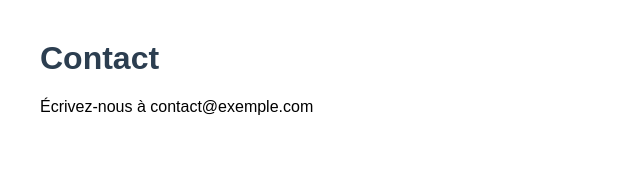
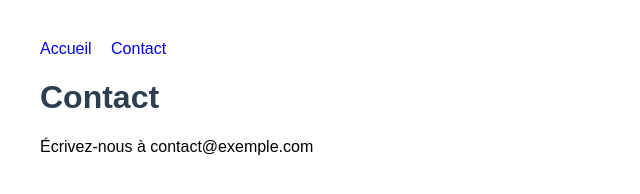
Before and after one commit to Andrewonthetop/B1-GIt-, a plain HTML site: page contact.html in a window 1280 px wide. Shown: the whole page, without its empty margins (0-640 px from the left). Drawn offline with Linux system fonts and the light colour scheme.

Commit message:
Mise en forme du menu de navigation

```diff
--- a/contact.html
+++ b/contact.html
@@ -6,6 +6,7 @@
   <link rel="stylesheet" href="style.css">
 </head>
 <body>
+  <nav class="menu"><a href="index.html">Accueil</a> <a href="contact.html">Contact</a></nav>
   <h1>Contact</h1>
   <p>Écrivez-nous à contact@exemple.com</p>
 </body>
--- a/style.css
+++ b/style.css
@@ -6,3 +6,8 @@ body {
 h1 {
   color: #2c3e50;
 }
+
+nav a {
+  margin-right: 15px;
+  text-decoration: none;
+}
```
Also changed, not shown: index.html (+1 -1 lines).
